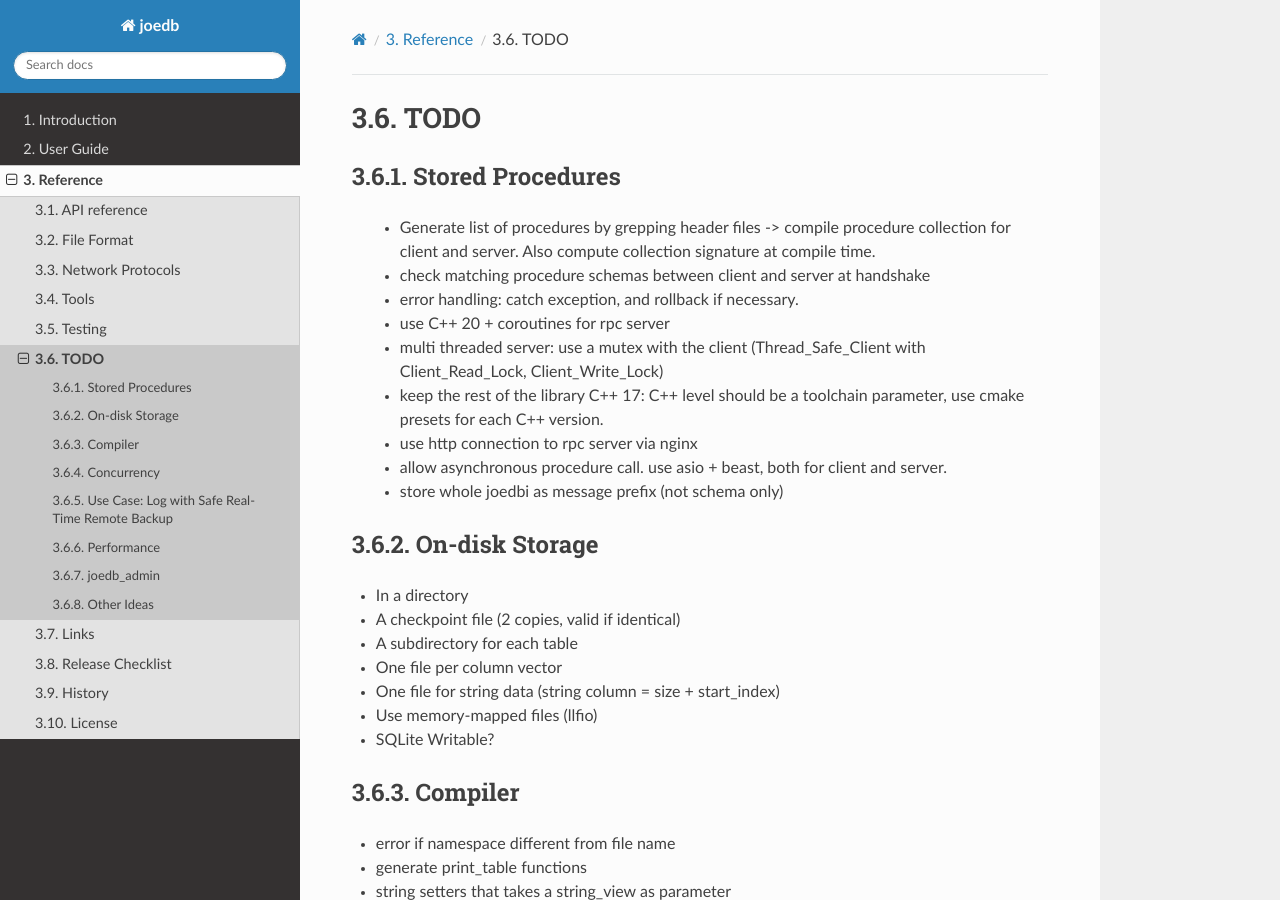
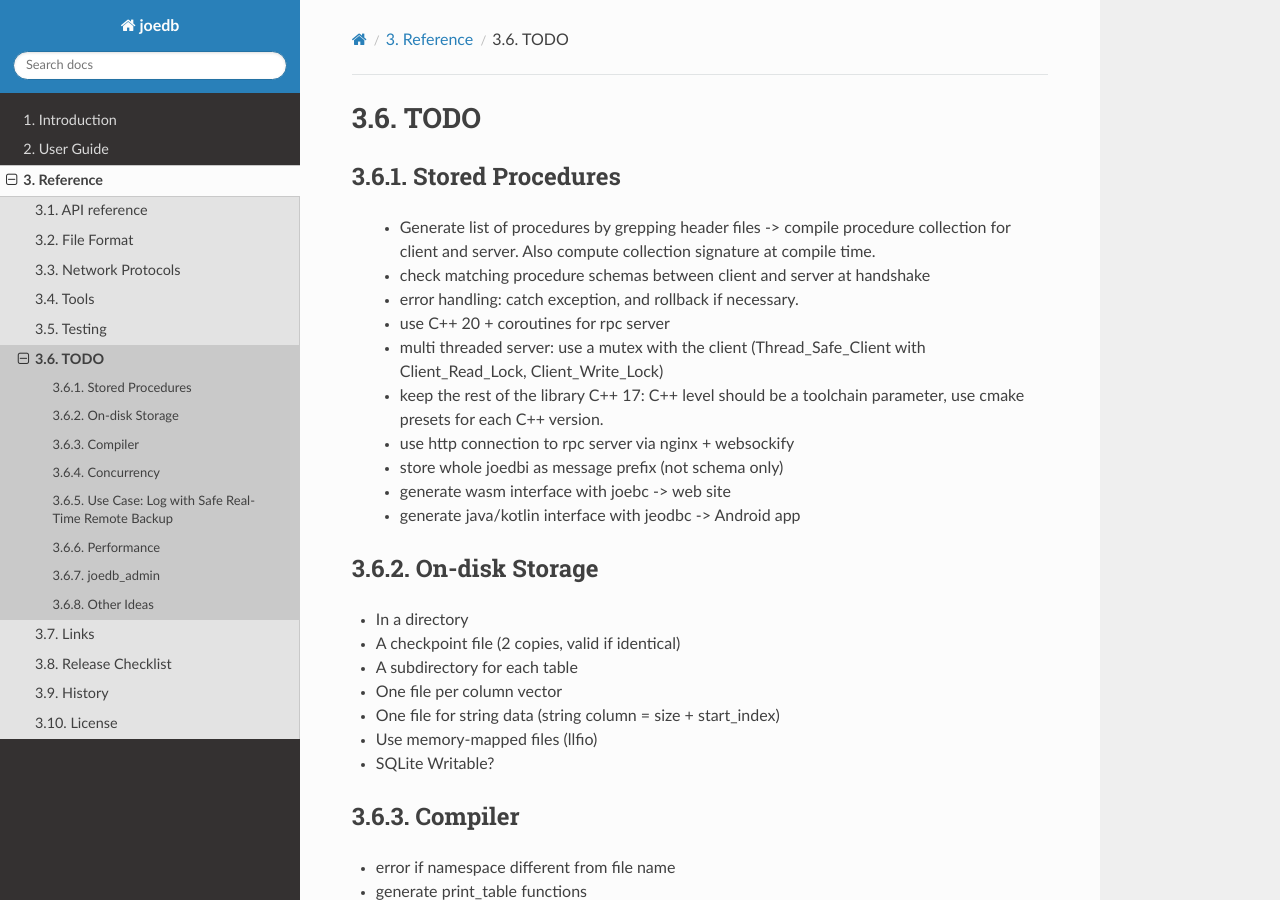
Before and after one commit to Remi-Coulom/joedb, a Sphinx documentation site: the page built from doc/source/todo.rst, in a window 1280 px wide and 900 px high. Built offline with Sphinx 7.4.7 and the Read the Docs theme 3.1.0, drawn with Linux system fonts in a browser that asks for light colours; formulas are drawn with MathJax 3.

```diff
--- a/doc/source/todo.rst
+++ b/doc/source/todo.rst
@@ -11,9 +11,10 @@
  - use C++ 20 + coroutines for rpc server
  - multi threaded server: use a mutex with the client (Thread_Safe_Client with Client_Read_Lock, Client_Write_Lock)
  - keep the rest of the library C++ 17: C++ level should be a toolchain parameter, use cmake presets for each C++ version.
- - use http connection to rpc server via nginx
- - allow asynchronous procedure call. use asio + beast, both for client and server.
+ - use http connection to rpc server via nginx + websockify
  - store whole joedbi as message prefix (not schema only)
+ - generate wasm interface with joebc -> web site
+ - generate java/kotlin interface with jeodbc -> Android app
 
 On-disk Storage
 ---------------
```
Also changed, not shown: 6 other files.
